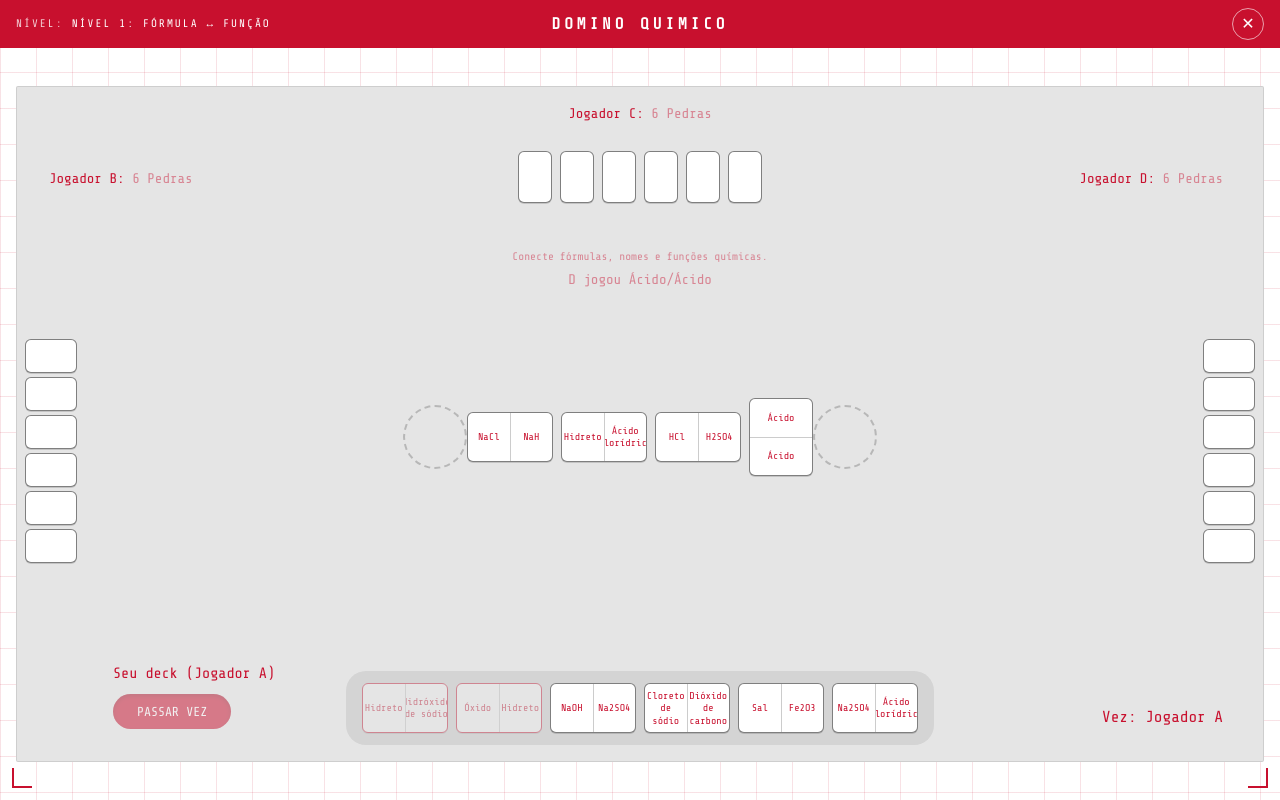
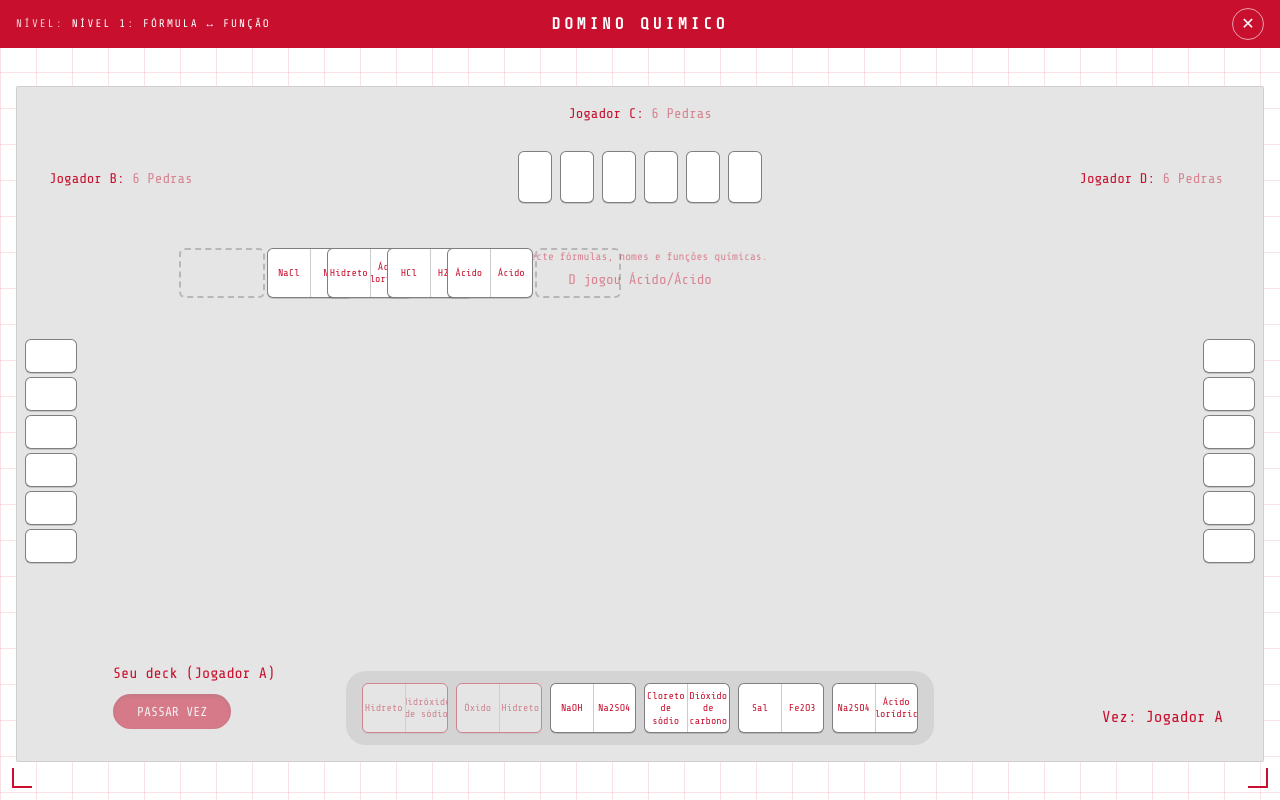
Before and after one commit to pleomoreno/domino-quimico, a React app in the folder frontend/: page /game in a window 1280 px wide. Built offline with nearby package versions, Linux system fonts and the light colour scheme; the HTML template or start-up script is replaced by a standard one.

Commit message:
Feat: Refactor board layout logic in GamePage for improved tile positioning and drop zones

```diff
--- a/frontend/src/pages/GamePage.jsx
+++ b/frontend/src/pages/GamePage.jsx
@@ -348,15 +348,101 @@ export default function GamePage() {
 		return 0.92
 	}, [board.length])
 
-	const boardRows = useMemo(() => {
-		if (board.length === 0) return []
-		const maxPerRow =
-			board.length > 28 ? 9 : board.length > 22 ? 10 : board.length > 16 ? 11 : 12
-		const rows = []
-		for (let i = 0; i < board.length; i += maxPerRow) {
-			rows.push(board.slice(i, i + maxPerRow))
+	const boardLayout = useMemo(() => {
+		if (board.length === 0) {
+			return { tiles: [], width: 0, height: 0, startDrop: null, endDrop: null }
 		}
-		return rows
+
+		const STEP = 60
+		const PATH_COLS = 12
+		const PATH_ROWS = 6
+		const MIN_X = 0
+		const MIN_Y = 0
+		const MAX_X = STEP * (PATH_COLS - 1)
+		const MAX_Y = STEP * (PATH_ROWS - 1)
+		const H_TILE = { w: 86, h: 50 }
+		const V_TILE = { w: 64, h: 78 }
+		const gap = 2
+
+		let minX = MIN_X
+		let minY = MIN_Y
+		let maxX = MAX_X
+		let maxY = MAX_Y
+		let x = minX
+		let y = minY
+		let direction = "RIGHT"
+
+		const tiles = board.map((tile, index) => {
+			const isHorizontal = direction === "RIGHT" || direction === "LEFT"
+			const orientation = isHorizontal ? "horizontal" : "vertical"
+			const item = { tile, x, y, orientation, direction, index }
+
+			if (direction === "RIGHT") {
+				if (x + STEP > maxX) {
+					direction = "DOWN"
+					minY += STEP
+					y += STEP
+				} else {
+					x += STEP
+				}
+			} else if (direction === "DOWN") {
+				if (y + STEP > maxY) {
+					direction = "LEFT"
+					maxX -= STEP
+					x -= STEP
+				} else {
+					y += STEP
+				}
+			} else if (direction === "LEFT") {
+				if (x - STEP < minX) {
+					direction = "UP"
+					maxY -= STEP
+					y -= STEP
+				} else {
+					x -= STEP
+				}
+			} else {
+				if (y - STEP < minY) {
+					direction = "RIGHT"
+					minX += STEP
+					x += STEP
+				} else {
+					y -= STEP
+				}
+			}
+
+			return item
+		})
+
+		const boardWidth = MAX_X + H_TILE.w
+		const boardHeight = MAX_Y + V_TILE.h
+		const first = tiles[0]
+		const last = tiles[tiles.length - 1]
+		const getDropLayout = (item, isStart) => {
+			if (!item) return null
+			const dir = item.direction
+			const isHorizontal = dir === "RIGHT" || dir === "LEFT"
+			const size = isHorizontal ? H_TILE : V_TILE
+			let dx = 0
+			let dy = 0
+			if (dir === "RIGHT") dx = isStart ? -(size.w + gap) : size.w + gap
+			if (dir === "LEFT") dx = isStart ? size.w + gap : -(size.w + gap)
+			if (dir === "DOWN") dy = isStart ? -(size.h + gap) : size.h + gap
+			if (dir === "UP") dy = isStart ? size.h + gap : -(size.h + gap)
+			return {
+				x: item.x + dx,
+				y: item.y + dy,
+				orientation: isHorizontal ? "horizontal" : "vertical",
+			}
+		}
+
+		return {
+			tiles,
+			width: boardWidth,
+			height: boardHeight,
+			startDrop: getDropLayout(first, true),
+			endDrop: getDropLayout(last, false),
+		}
 	}, [board])
 
 	const handleOpenExitPrompt = () => {
@@ -748,6 +834,8 @@ export default function GamePage() {
 		}
 	}, [])
 
+
+
 	return (
 		<>
 			<div className="relative w-screen h-screen bg-white overflow-hidden font-mono text-dq-red">
@@ -828,60 +916,57 @@ export default function GamePage() {
 
 					{/* played tiles */}
 					<div
-						className="absolute left-1/2 top-[52%] -translate-x-1/2 -translate-y-1/2 flex flex-col items-center gap-2 max-w-[94%] px-2 py-2"
+						className="absolute left-1/2 top-[52%] -translate-x-1/2 -translate-y-1/2"
 						style={{ transform: `translate(-50%, -50%) scale(${boardScale})`, transformOrigin: "center" }}
 					>
-						<div className="absolute -left-14 top-1/2 -translate-y-1/2">
+						<div
+							className="relative"
+							style={{ width: `${boardLayout.width}px`, height: `${boardLayout.height}px` }}
+						>
+							{boardLayout.startDrop && (
+								<div
+									className="absolute"
+									style={{ left: boardLayout.startDrop.x, top: boardLayout.startDrop.y }}
+								>
 									<DropZone
 										label="Esquerda"
+										orientation={boardLayout.startDrop.orientation}
 										isActive={!!draggingTileId}
 										onDrop={() => handleDrop("left")}
 									/>
 								</div>
-						<div className="absolute -right-14 top-1/2 -translate-y-1/2">
+							)}
+							{boardLayout.endDrop && (
+								<div
+									className="absolute"
+									style={{ left: boardLayout.endDrop.x, top: boardLayout.endDrop.y }}
+								>
 									<DropZone
 										label="Direita"
+										orientation={boardLayout.endDrop.orientation}
 										isActive={!!draggingTileId}
 										onDrop={() => handleDrop("right")}
 									/>
 								</div>
-						{boardRows.map((row, rowIndex) => {
-							const isOddRow = rowIndex % 2 === 1;
-							const displayRow = isOddRow ? [...row].reverse() : row;
-							const hasNextRow = rowIndex < boardRows.length - 1;
-
-							return (
+							)}
+							{boardLayout.tiles.map((item) => (
 								<div
-									key={`row-${rowIndex}`}
-									className={`flex flex-nowrap items-center gap-2 ${
-										isOddRow ? "justify-start" : "justify-end"
-									}`}
-									style={{ width: "100%" }}
+									key={item.tile.id}
+									className="absolute"
+									style={{ left: item.x, top: item.y }}
 								>
-									{displayRow.map((tile, tileIndex) => {
-										const isRowConnector =
-											hasNextRow &&
-											((!isOddRow && tileIndex === displayRow.length - 1) ||
-												(isOddRow && tileIndex === 0));
-
-										const orientation = isRowConnector
-											? "vertical"
-											: tile.orientation || "horizontal";
-
-										return (
 									<DominoTile
-												key={tile.id}
-												labelTop={tile.left.label}
-												labelBottom={tile.right.label}
-												detailTop={tile.left.detail}
-												detailBottom={tile.right.detail}
-												orientation={orientation}
+										labelTop={item.tile.left.label}
+										labelBottom={item.tile.right.label}
+										detailTop={item.tile.left.detail}
+										detailBottom={item.tile.right.detail}
+										orientation={item.orientation}
+										isBoardStart={item.index === 0}
+										isBoardEnd={item.index === boardLayout.tiles.length - 1}
 									/>
-										);
-									})}
 								</div>
-							);
-						})}
+							))}
+						</div>
 					</div>
 
 					{pendingPlacement && !gameOver && (
@@ -1205,7 +1290,7 @@ function DominoTile({
 		"bg-white border border-black/50 rounded-[6px] shadow-[0_1px_0_rgba(0,0,0,0.15)] text-dq-text"
 	return (
 		<div
-			className={`${base} ${
+			className={`domino-tile ${base} ${
 				isVertical ? "w-[64px] h-[78px]" : "w-[86px] h-[50px]"
 			} flex ${isVertical ? "flex-col" : "flex-row"} ${
 				isDisabled ? "opacity-50 cursor-not-allowed" : "cursor-pointer"
@@ -1237,10 +1322,12 @@ function DominoTile({
 	)
 }
 
-function DropZone({ label, onDrop, isActive }) {
+function DropZone({ label, onDrop, isActive, orientation = "horizontal" }) {
+	const sizeClass =
+		orientation === "vertical" ? "w-[64px] h-[78px]" : "w-[86px] h-[50px]"
 	return (
 		<div
-			className={`w-16 h-16 rounded-full border-2 border-dashed flex items-center justify-center ${
+			className={`${sizeClass} rounded-[6px] border-2 border-dashed flex items-center justify-center ${
 				isActive ? "border-dq-red text-dq-red bg-white" : "border-black/20 text-dq-muted"
 			}`}
 			onDragOver={(event) => event.preventDefault()}
```
Lines whose indentation alone changed are shown as unchanged.
